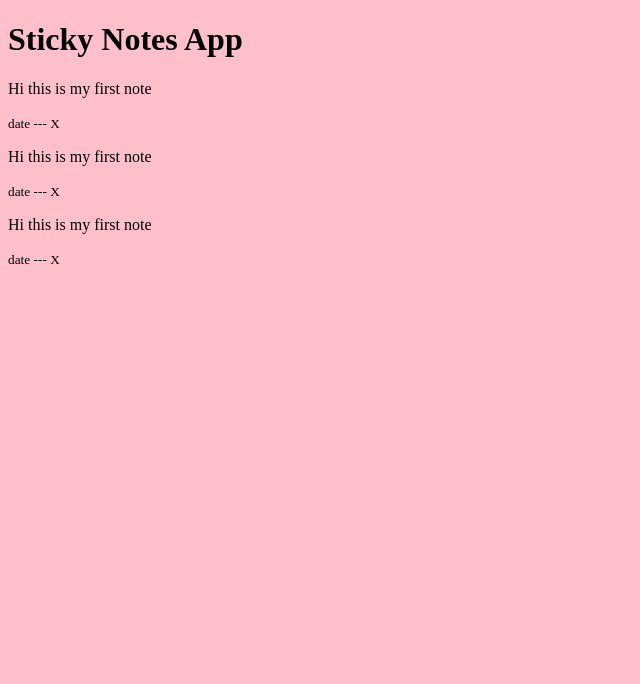
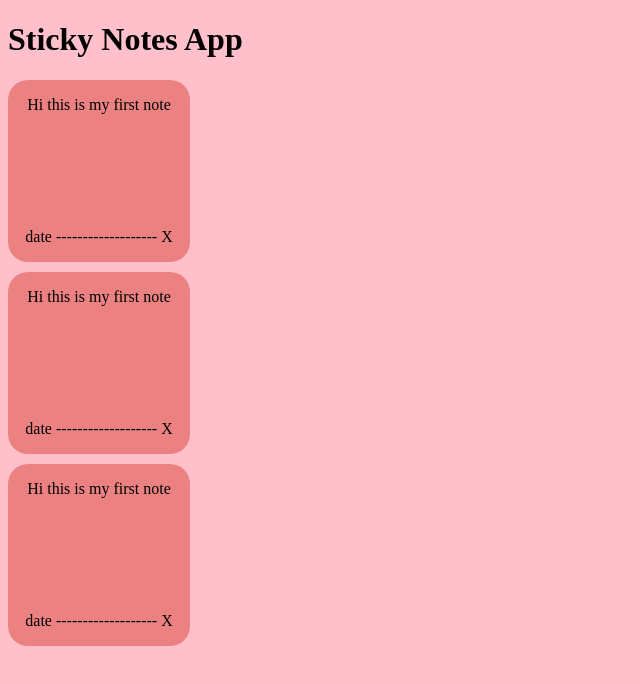
Before and after one commit to VPilipenko334/koala-sticky-notes, a React (Create React App) app: page / in a window 1280 px wide. Shown: the top 684 px of the page, without its empty margins (0-640 px from the left). Built offline with nearby package versions, Linux system fonts and the light colour scheme.

Commit message:
sticky notes rendering

```diff
--- a/src/App.js
+++ b/src/App.js
@@ -1,5 +1,6 @@
 import './stylesheets/App.css';
-import AllNotes from './components/AllNotes';
+import './stylesheets/sticky_note.css'
+import AllNotes from './components/all_notes';
 
 function App() {
   return (
--- a/src/components/sticky_note.jsx
+++ b/src/components/sticky_note.jsx
@@ -1,13 +1,12 @@
 
 const StickyNote = () => {
     return (
-        <div className="sticky-note">
-            <p>Hi this is my first note</p>
+        <div className="sticky-note-wrapper">
 
+            Hi this is my first note
+            <br/>
+            <div className="sticky-note-footer">date ------------------- X</div>
 
-            <div className="note-footer">
-                <small>date --- X</small>
-            </div>
         </div>
     )
 }
--- /dev/null
+++ b/src/stylesheets/sticky_note.css
@@ -0,0 +1,21 @@
+.sticky-note-wrapper {
+    background-color: rgb(235, 129, 129);
+    margin-bottom: 10px;
+    /* border: 10px double #642A11; */
+    border: 10px #642A11;
+    border-radius: 20px;
+    padding: 1rem;
+    min-height: 150px;
+    max-width: 150px;
+    align-items: center;
+    justify-content: space-between;
+    display: flex;
+    flex-direction: column;
+}
+
+.sticky-note-footer {
+    background-color: rgb(235, 129, 129);
+    display: flex;
+    justify-content: space-between;
+    align-items: center;
+}
```
Also changed, not shown: src/stylesheets/index.css (deleted, +0 -13 lines), src/components/all_notes.jsx (renamed from src/components/AllNotes.jsx).
